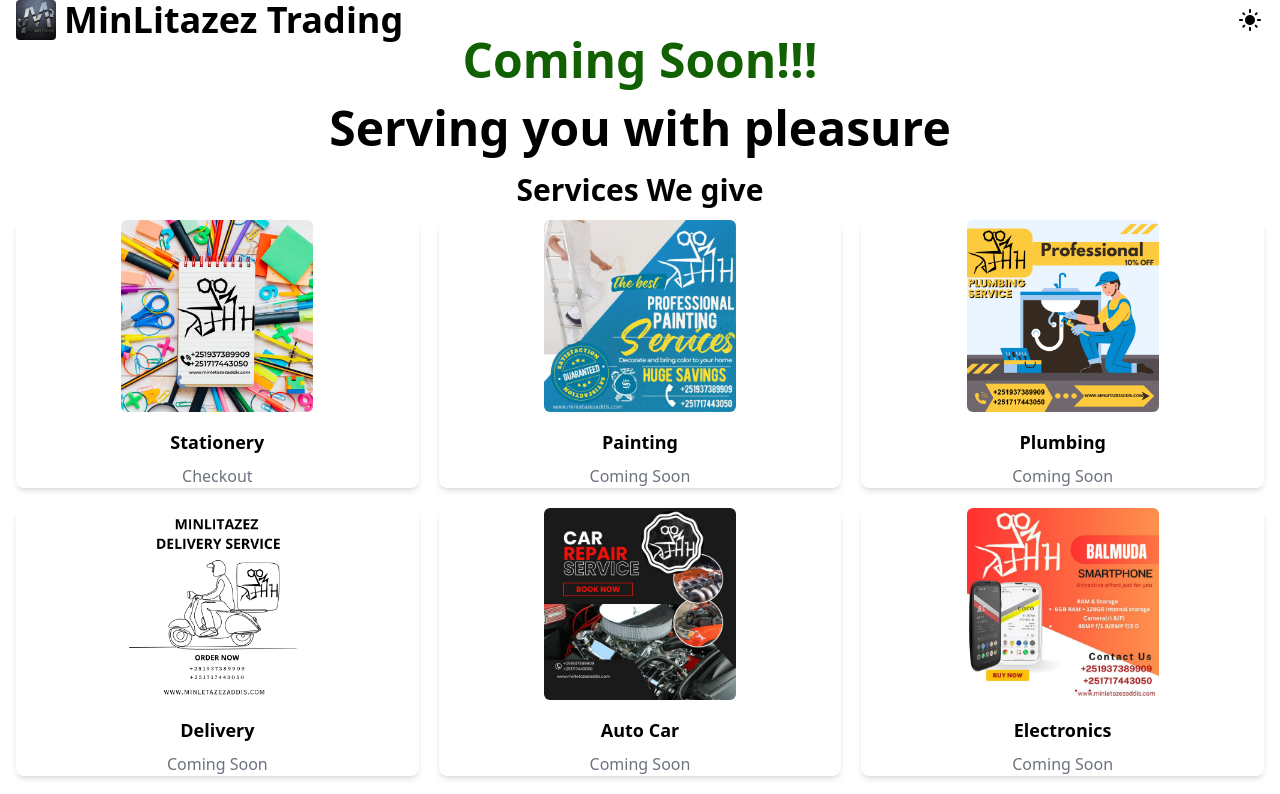
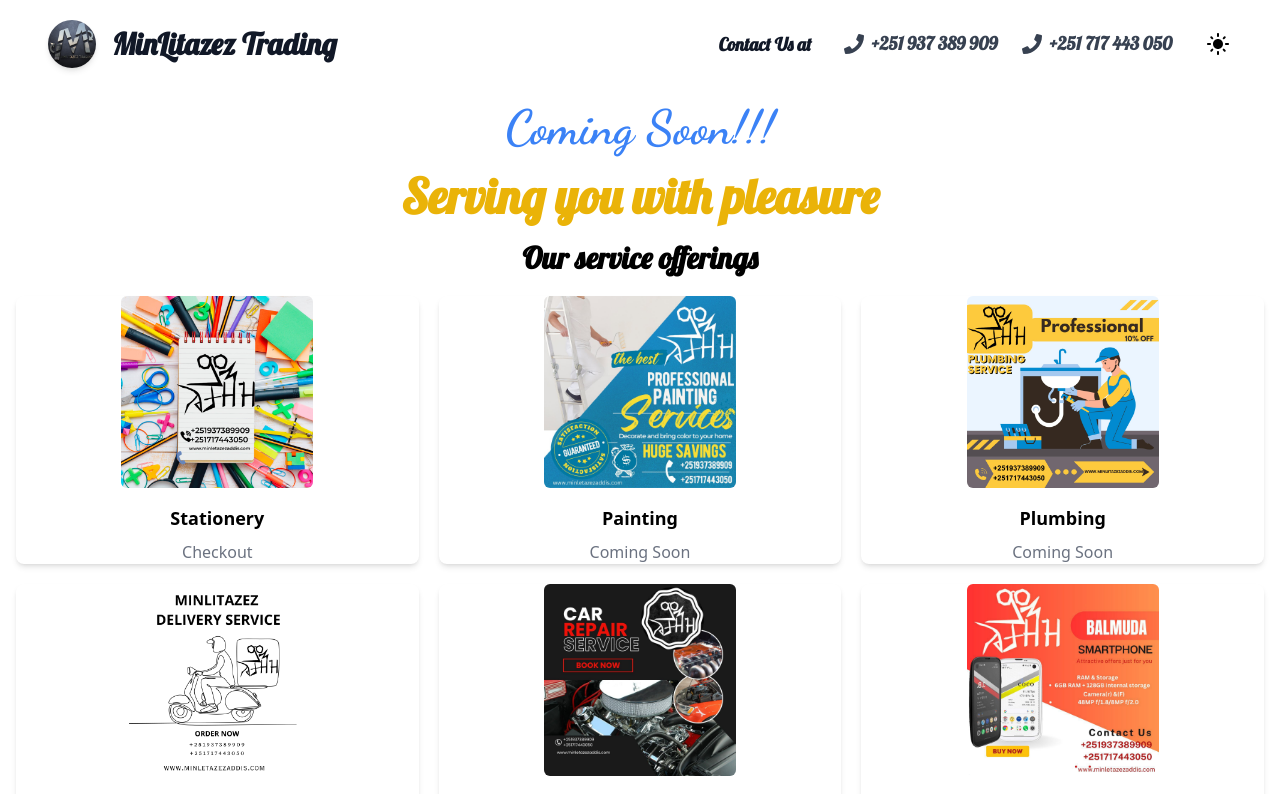
Before and after one commit to abdullah75f/MinLitazez, a React (Vite) app: page / in a window 1280 px wide. Shown: the top 794 px of the page. Built offline with nearby package versions, Linux system fonts and the light colour scheme.

Commit message:
font styles

```diff
--- a/index.html
+++ b/index.html
@@ -6,6 +6,7 @@
     <meta name="viewport" content="width=device-width, initial-scale=1.0" />
     <title>MinLitazez Trading</title>
     <link rel="shortcut icon" href="./logo.jpg" type="image/x-icon">
+    <link href="https://fonts.googleapis.com/css2?family=Dancing+Script:wght@700&family=Lobster&display=swap" rel="stylesheet">
 
 
   </head>
--- a/src/components/Navbar.tsx
+++ b/src/components/Navbar.tsx
@@ -1,87 +1,72 @@
 import { MdDarkMode, MdLightMode } from "react-icons/md";
-import UseTheme, { darkTheme, lightTheme, ThemeContextType } from "../ThemeProvider";
+import UseTheme, {
+  darkTheme,
+  lightTheme,
+  ThemeContextType,
+} from "../ThemeProvider";
 import logo from "../assets/icons/logo.jpg";
-
-
-
-
-
-
-// type NavComponentType = {
-//     to: string;
-//     icon: IconType;
-//     text: string;
-// }
-
-// const NavComponent: React.FC<NavComponentType> = (prop) => {
-//     return (
-//         <li className="px-1 rounded-md hover:bg-main-8">
-//             <NavLink to={prop.to}>
-//                 <prop.icon className="inline" />
-//                 <span className="hidden pl-1 md:inline">{prop.text}</span>
-//             </NavLink>
-//         </li>
-//     )
-// }
+import { FaPhone } from "react-icons/fa";
 
 const Navbar = () => {
   const theme = UseTheme() as ThemeContextType;
-    // const [isDropdownVisible, setIsDropdownVisible] = useState(false);
+
   return (
-        <header className="flex items-center justify-between">
+    <header className="flex items-center justify-between px-8 py-4">
+      {/* Logo and Title */}
+      <div className="flex items-center gap-4">
+        <img src={logo} alt="Logo" className="h-12 rounded-full shadow-md" />
+        <h1
+          className="text-3xl font-extrabold text-gray-900"
+          style={{ fontFamily: "Lobster, cursive" }}
+        >
+          MinLitazez Trading
+        </h1>
+      </div>
 
-            <div className="flex items-center h-8 gap-2">
-                <img src={logo} alt="Logo" className="h-10 rounded" />
-                <h1 className="hidden text-4xl font-bold md:block">MinLitazez Trading</h1>
+      {/* Contact Us Section */}
+      <div className="flex items-center gap-8">
+        {/* Contact Us at */}
+        <div className="text-lg font-semibold text-gray-900">
+          <span style={{ fontFamily: "Lobster, cursive" }}>Contact Us at</span>
         </div>
-            <div className="flex">
-                {/* <div
-                    className={`mx-auto my-auto text-2xl border-2 border-transparent rounded-full bg-accent`}
-                    onClick={() => setIsDropdownVisible(!isDropdownVisible)}
-                    style={{ width: '50px', height: '50px', cursor: 'pointer' }}
+
+        {/* Phone Numbers */}
+        <div className="flex items-center space-x-6">
+          {/* Phone Number 1 */}
+          <div className="flex items-center space-x-2">
+            <FaPhone className="text-xl text-gray-700" />
+            <a
+              href="tel:+251937389909"
+              className="text-lg font-semibold text-gray-700 hover:text-green-500"
+              style={{ fontFamily: "Lobster, cursive" }}
             >
+              +251 937 389 909
+            </a>
           </div>
-                {isDropdownVisible && (
-                    <div className="absolute mt-2 bg-white border border-gray-300 rounded shadow-lg">
-                        {accentColors.map((color) => (
-                            <div
-                                key={color}
-                                className={`p-2 cursor-pointer hover:bg-${color}`}
-                                onClick={() => theme.changeAccentColor(color)}
+          {/* Phone Number 2 */}
+          <div className="flex items-center space-x-2">
+            <FaPhone className="text-xl text-gray-700" />
+            <a
+              href="tel:+251717443050"
+              className="text-lg font-semibold text-gray-700 hover:text-green-500"
+              style={{ fontFamily: "Lobster, cursive" }}
             >
-                                {color}
-                            </div>
-                        ))}
-                    </div>
-                )} */}
-                <div className="mx-auto my-auto text-2xl border-2 border-transparent rounded-full hover:bg-main-8">
-                    {
-                        theme.currentThemeColor === darkTheme
-                            ? <MdDarkMode onClick={() => theme.changeThemeColor(lightTheme)} />
-                            : <MdLightMode onClick={() => theme.changeThemeColor(darkTheme)} />
-                    }
+              +251 717 443 050
+            </a>
           </div>
         </div>
 
+        {/* Theme Toggle */}
+        <div className="mx-auto my-auto text-2xl border-2 border-transparent rounded-full hover:bg-main-8">
+          {theme.currentThemeColor === darkTheme ? (
+            <MdDarkMode onClick={() => theme.changeThemeColor(lightTheme)} />
+          ) : (
+            <MdLightMode onClick={() => theme.changeThemeColor(darkTheme)} />
+          )}
+        </div>
+      </div>
     </header>
-    )
-}
+  );
+};
 
-export default Navbar
-
-
-//TODO: Accent Color
-{/* <select id="theme-selector"
-                    className="text-3xl"
-                    value={theme.currentAccentColor}
-                    onChange={(e) => { theme.changeAccentColor(e.target.value) }}>
-                    {
-                        accentColors.map((color) => {
-                            return (
-                                <option value={color} className={`${color} bg-accent`}>
-                                    <FaCircle className="p-1 rounded-full" />
-                                </option>
-                            )
-                        })
-                    }
-                </select> */}
+export default Navbar;
--- a/src/pages/Home.tsx
+++ b/src/pages/Home.tsx
@@ -1,45 +1,85 @@
-import { useNavigate } from 'react-router-dom';
-import { FaInstagram,FaTelegram,FaTiktok,FaFacebook, FaYoutube } from 'react-icons/fa';
-import videoes from '../assets/videoes';
-import PartnerList from '../data/partner.data';
+import { useNavigate } from "react-router-dom";
+import {
+  FaInstagram,
+  FaTelegram,
+  FaTiktok,
+  FaFacebook,
+  FaYoutube,
+} from "react-icons/fa";
+import videoes from "../assets/videoes";
+import PartnerList from "../data/partner.data";
 import ServicesList from "../data/service.data";
-
+import { FaPhone } from "react-icons/fa6";
 
 const Home = () => {
   return (
     <div>
-            <h2 className="mb-5 text-5xl font-bold text-center text-accent">Coming Soon!!!</h2>
-            <h2 className="mb-5 text-5xl font-bold text-center text-red"> Serving you with pleasure</h2>
+      <h2
+        className="mt-5 mb-5 text-5xl font-bold text-center text-blue-500"
+        style={{ fontFamily: "Dancing Script, cursive" }}
+      >
+        Coming Soon!!!
+      </h2>
+      <h2
+        className="mb-5 text-5xl font-bold text-center text-yellow-500"
+        style={{ fontFamily: "Lobster, cursive" }}
+      >
+        Serving you with pleasure
+      </h2>
 
       <div>
-                <h3 className="text-3xl font-bold text-center">Services We give</h3>
+        <h3
+          className="mt-5 mb-5 text-3xl font-bold text-center text-black"
+          style={{ fontFamily: "Lobster, cursive" }}
+        >
+          Our service offerings
+        </h3>
         <ul className="grid items-center justify-center grid-cols-1 gap-4 gap-5 mx-auto my-3 sm:grid-cols-2 lg:grid-cols-3">
           {ServicesList.map((service, index) => (
             <li key={index}>
-                            <ServiceCard title={service.Title} picture={service.Picture} isStarted={service.IsStarted} route={service.Route} />
+              <ServiceCard
+                title={service.Title}
+                picture={service.Picture}
+                isStarted={service.IsStarted}
+                route={service.Route}
+              />
             </li>
           ))}
         </ul>
       </div>
       <div className="flex flex-col items-center my-10 h-96">
         <p>About MinLitazez</p>
-                <video className="h-full rounded-lg" src={videoes.Minlitazez} controls></video>
+        <video
+          className="h-full rounded-lg"
+          src={videoes.Minlitazez}
+          controls
+        ></video>
       </div>
 
       <div>
-                <p className='text-center'>Our Product Review</p>
-                <div className='flex items-center justify-center gap-5'>
+        <p className="text-center">Our Product Review</p>
+        <div className="flex items-center justify-center gap-5">
           <div className="flex flex-col items-center my-10 h-96">
-                        <video className="h-full rounded-lg" src={videoes.Phone} controls></video>
+            <video
+              className="h-full rounded-lg"
+              src={videoes.Phone}
+              controls
+            ></video>
           </div>
           <div className="flex flex-col items-center my-10 h-96">
-                        <video className="h-full rounded-lg" src={videoes.RainCoat} controls></video>
+            <video
+              className="h-full rounded-lg"
+              src={videoes.RainCoat}
+              controls
+            ></video>
           </div>
         </div>
       </div>
 
       <div className="max-w-screen-lg p-6 mx-auto bg-white rounded-lg shadow-lg">
-                <h3 className="mb-6 text-2xl font-bold text-center text-gray-800">Our Partners</h3>
+        <h3 className="mb-6 text-2xl font-bold text-center text-gray-800">
+          Our Partners
+        </h3>
         <ul className="grid grid-cols-2 gap-4">
           {PartnerList.map((partner, index) => (
             <li
@@ -55,76 +95,127 @@
               ) : (
                 <div className="w-12 h-12 bg-gray-200 border border-gray-300 rounded-full" />
               )}
-                            <p className="text-lg font-medium text-gray-700">{partner.Name}</p>
+              <p className="text-lg font-medium text-gray-700">
+                {partner.Name}
+              </p>
             </li>
           ))}
         </ul>
       </div>
 
       <div className="flex justify-center mt-10 space-x-6">
-            <a href="https://www.instagram.com/minlitazezaddis2020/" target="_blank" rel="noopener noreferrer" className="transition-transform transform hover:scale-110" onClick={(e) => {
+        <a
+          href="https://www.instagram.com/minlitazezaddis2020/"
+          target="_blank"
+          rel="noopener noreferrer"
+          className="transition-transform transform hover:scale-110"
+          onClick={(e) => {
             e.preventDefault();
-                window.location.href = "instagram://user?username=minlitazezaddis2020";
+            window.location.href =
+              "instagram://user?username=minlitazezaddis2020";
             setTimeout(() => {
-                    window.location.href = "https://www.instagram.com/minlitazezaddis2020/";
+              window.location.href =
+                "https://www.instagram.com/minlitazezaddis2020/";
             }, 30000);
-            }}>
+          }}
+        >
           <FaInstagram className="text-4xl text-gray-700 hover:text-red-600" />
         </a>
-            <a href="https://t.me/MinLetazezAddis" target="_blank" rel="noopener noreferrer" className="transition-transform transform hover:scale-110" onClick={(e) => {
+        <a
+          href="https://t.me/MinLetazezAddis"
+          target="_blank"
+          rel="noopener noreferrer"
+          className="transition-transform transform hover:scale-110"
+          onClick={(e) => {
             e.preventDefault();
             window.location.href = "tg://resolve?domain=MinLetazezAddis";
             setTimeout(() => {
               window.location.href = "https://t.me/MinLetazezAddis";
             }, 30000);
-            }}>
+          }}
+        >
           <FaTelegram className="text-4xl text-gray-700 hover:text-blue-500" />
         </a>
-            <a href="https://www.tiktok.com/@minletazez?lang=en" target="_blank" rel="noopener noreferrer" className="transition-transform transform hover:scale-110" onClick={(e) => {
+        <a
+          href="https://www.tiktok.com/@minletazez?lang=en"
+          target="_blank"
+          rel="noopener noreferrer"
+          className="transition-transform transform hover:scale-110"
+          onClick={(e) => {
             e.preventDefault();
             window.location.href = "snssdk1128://user/profile/686441123456789";
             setTimeout(() => {
-                    window.location.href = "https://www.tiktok.com/@minletazez?lang=en";
+              window.location.href =
+                "https://www.tiktok.com/@minletazez?lang=en";
             }, 30000);
-                }}>
+          }}
+        >
           <FaTiktok className="text-4xl text-gray-700 hover:text-black" />
         </a>
-            <a href="https://web.facebook.com/MinLetazez2020" target="_blank" rel="noopener noreferrer" className="transition-transform transform hover:scale-110" onClick={(e) => {
+        <a
+          href="https://web.facebook.com/MinLetazez2020"
+          target="_blank"
+          rel="noopener noreferrer"
+          className="transition-transform transform hover:scale-110"
+          onClick={(e) => {
             e.preventDefault();
             window.location.href = "fb://page/MinLetazez2020";
             setTimeout(() => {
               window.location.href = "https://web.facebook.com/MinLetazez2020";
             }, 30000);
-                }}>
+          }}
+        >
           <FaFacebook className="text-4xl text-gray-700 hover:text-blue-700" />
         </a>
-            <a href="https://www.youtube.com/@MinLitazezTrading" target="_blank" rel="noopener noreferrer" className="transition-transform transform hover:scale-110" onClick={(e) => {
+        <a
+          href="https://www.youtube.com/@MinLitazezTrading"
+          target="_blank"
+          rel="noopener noreferrer"
+          className="transition-transform transform hover:scale-110"
+          onClick={(e) => {
             e.preventDefault();
-                window.location.href = "vnd.youtube://www.youtube.com/channel/UC1234567890";
+            window.location.href =
+              "vnd.youtube://www.youtube.com/channel/UC1234567890";
             setTimeout(() => {
-                    window.location.href = "https://www.youtube.com/@MinLitazezTrading";
+              window.location.href =
+                "https://www.youtube.com/@MinLitazezTrading";
             }, 30000);
-                }}>
+          }}
+        >
           <FaYoutube className="text-4xl text-gray-700 hover:text-red-700" />
         </a>
+        <a
+          href="tel:+251937389909"
+          className="transition-transform transform hover:scale-110"
+        >
+          <FaPhone className="text-4xl text-gray-700 hover:text-green-500" />
+        </a>
+        <a
+          href="tel:+21717443050"
+          className="transition-transform transform hover:scale-110"
+        >
+          <FaPhone className="text-4xl text-gray-700 hover:text-green-500" />
+        </a>
       </div>
-        </div >
+    </div>
   );
-}
+};
 
-
-export default Home
-
-
+export default Home;
 
 type ServiceCardProp = {
   title: string;
   picture: string;
   isStarted: boolean;
   route?: string;
-}
+};
 
-const ServiceCard: React.FC<ServiceCardProp> = ({ title, picture, isStarted, route }) => {
+const ServiceCard: React.FC<ServiceCardProp> = ({
+  title,
+  picture,
+  isStarted,
+  route,
+}) => {
   const navigate = useNavigate();
 
   const handleCardClick = () => {
@@ -147,7 +238,9 @@
         />
       </div>
       <h3 className="mt-4 mb-2 text-lg font-semibold text-center">{title}</h3>
-            <p className="text-center text-gray-500">{isStarted ? "Checkout" : "Coming Soon"}</p>
+      <p className="text-center text-gray-500">
+        {isStarted ? "Checkout" : "Coming Soon"}
+      </p>
     </div>
   );
 };
```
Also changed, not shown: src/data/partner.data.ts (+10 -8 lines). Lines whose indentation alone changed are shown as unchanged.
